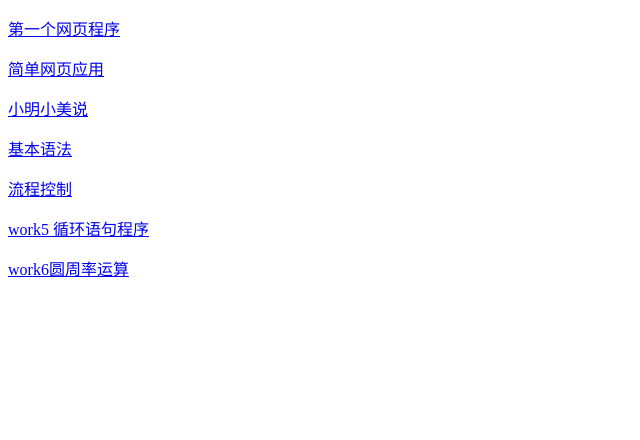
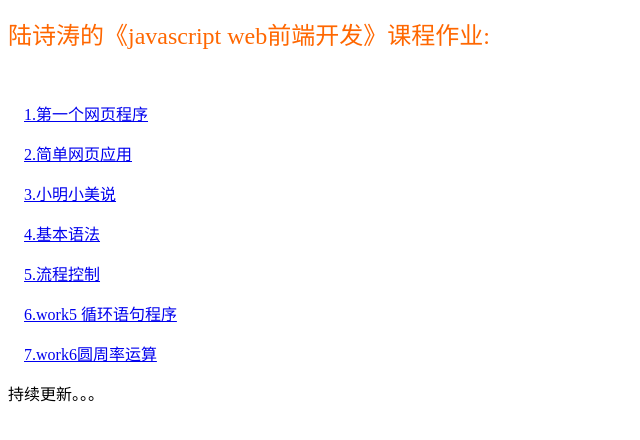
Before and after one commit to lstgithub578/jswork, a plain HTML site: page index.html in a window 1280 px wide. Shown: the whole page, without its empty margins (0-640 px from the left). Drawn offline with Linux system fonts and the light colour scheme.

Commit message:
work------6

```diff
--- a/index.html
+++ b/index.html
@@ -5,14 +5,17 @@
     <title>陆诗涛的《javascript web前端开发》的作业</title>
 </head>
 <body>
-    <div>
-    <p><a href="work1/index.html">第一个网页程序</a></p>
-    <p><a href="work2/index.html">简单网页应用</a></p>
-    <p><a href="work2/hp2.html">小明小美说</a></p>
-    <p><a href="work3/index.html">基本语法</a></p>
-    <p><a href="work4/index.html">流程控制</a></p>
-    <p><a href="work5/index.html">work5 循环语句程序</a></p>
-    <p><a href="work6/work6.html">work6圆周率运算</a></p>
-    </div>
+
+    <p><font size="5px" color="#ff6700">陆诗涛的《javascript web前端开发》课程作业:</font></p>
+    <br>
+    <p>&nbsp;&nbsp;&nbsp;&nbsp;<a href="work1/index.html">1.第一个网页程序</a></p>
+    <p>&nbsp;&nbsp;&nbsp;&nbsp;<a href="work2/index.html">2.简单网页应用</a></p>
+    <p>&nbsp;&nbsp;&nbsp;&nbsp;<a href="work2/hp2.html">3.小明小美说</a></p>
+    <p>&nbsp;&nbsp;&nbsp;&nbsp;<a href="work3/index.html">4.基本语法</a></p>
+    <p>&nbsp;&nbsp;&nbsp;&nbsp;<a href="work4/index.html">5.流程控制</a></p>
+    <p>&nbsp;&nbsp;&nbsp;&nbsp;<a href="work5/index.html">6.work5 循环语句程序</a></p>
+    <p>&nbsp;&nbsp;&nbsp;&nbsp;<a href="work6/work6.html">7.work6圆周率运算</a></p>
+    持续更新。。。
+
 </body>
 </html>
```
Also changed, not shown: work6/pai.js (line endings or trailing spaces).
